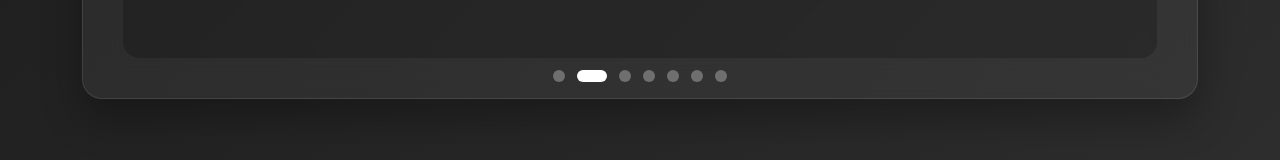
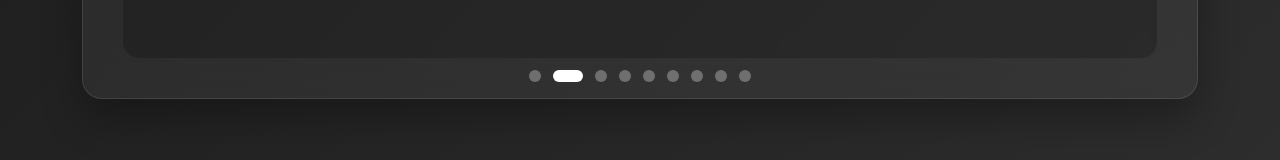
Before and after one commit to Seongrok-Shin/portfolio2, a React (Create React App) app: page / in a window 1280 px wide. Shown: the part 3786-3946 px from the top of the page. Built offline with nearby package versions, Linux system fonts and the light colour scheme.

Commit message:
chore: update mordernized project section

```diff
--- a/src/data/projectsData.js
+++ b/src/data/projectsData.js
@@ -5,6 +5,8 @@ import GreenKiwi from "../assets/greenkiwi.jpg";
 import Caito from "../assets/caito.jpg";
 import Pepe from "../assets/pepe.jpg";
 import NetflixReview from "../assets/netflixReview.PNG";
+import BlogPlatform from "../assets/blog.PNG";
+import ToDoList from "../assets/todolist.PNG";
 
 export const projectsData = [
         {
@@ -88,15 +90,15 @@ export const projectsData = [
             ],
             links: [
                 {
-                    type: "Website",
-                    url: "https://greenkiwi.vercel.app/",
-                    icon: "web",
-                    color: "#ffffff"
+                    type: "YouTube",
+                    url: "https://www.youtube.com/watch?v=FbNKT36Ebek",
+                    icon: "youtube",
+                    color: "red"
                 },
                 {
-                    type: "GitHub",
-                    url: "https://github.com/uoa-compsci399-s2-2023/capstone-project-team-34-code-critters",
-                    icon: "github",
+                    type: "Website",
+                    url: "https://2023.hackerspace.govhack.org/projects/green_kiwi",
+                    icon: "web",
                     color: "#ffffff"
                 }
             ]
@@ -104,7 +106,7 @@ export const projectsData = [
         {
             id: 5,
             title: "Caito",
-            date: "Dec 2023 – Feb 2024",
+            date: "Mar 2023 – Dec 2023",
             image: Caito,
             technologies: ["React", "Spring Boot"],
             description: [
@@ -130,27 +132,21 @@ export const projectsData = [
         },
         {
             id: 6,
-        title
-:
+            title:
                 "Pepe",
-        date
-:
-    "Mar 2024 – Jun 2024",
-        image
-:
+            date:
+                "Aug 2024",
+            image:
             Pepe,
-        technologies
-:
+            technologies:
                 ["React", "TypeScript"],
-        description
-:
+            description:
                 [
                     "Built a Chrome extension to help people focus on their work or study.",
                     "Worked as a Front-end engineer.",
                     "I implemented overlay dialogues on the web browser that pops up when a certain event is fired."
                 ],
-        links
-:
+            links:
                 [
                     {
                         type: "GitHub",
@@ -169,28 +165,22 @@ export const projectsData = [
         ,
         {
             id: 7,
-        title
-:
+            title:
                 "Netflix Review",
-        date
-:
-    "Nov 2024 – Present",
-        image
-:
+            date:
+                "Dec 2024 – Feb 2025",
+            image:
             NetflixReview,
-        technologies
-:
+            technologies:
                 ["React", "TypeScript", "AWS", "Vite", "Python", "Terraform", "FastAPI"],
-        description
-:
+            description:
                 [
                     "Developed a dashboard website to display Netflix app reviews, using React for the frontend and Python for the backend.",
                     "Designed the website’s UI with Material-UI (MUI) for a modern and responsive interface.",
                     "Utilized S3 for static hosting and data storage, ECS for managing Dockerized services, and Lambda for serverless functions.",
                     "Deployed the website on AWS."
                 ],
-        links
-:
+            links:
                 [
                     {
                         type: "Website",
@@ -199,6 +189,70 @@ export const projectsData = [
                         color: "#ffffff"
                     }
                 ]
+        },
+        {
+            id: 8,
+            title:
+                "Blog Platform",
+            date:
+                "Feb 2025",
+            image:
+            BlogPlatform,
+            technologies:
+                ["Next", "TypeScript", "Neon", "GitHub Copilot", "Vercel"],
+            description:
+                [
+                    "Developed a modern blog editor application featuring rich text formatting for an intuitive content creation experience.",
+                    "Implemented a responsive design using Tailwind CSS, ensuring a seamless and visually appealing interface across all devices.",
+                    "Integrated robust authentication and user management functionalities to provide secure access and personalized user experiences.",
+                ],
+            links:
+                [
+                    {
+                        type: "Website",
+                        url: "https://blog-platform-rose-nu.vercel.app/",
+                        icon: "web",
+                        color: "#ffffff"
+                    },
+                    {
+                        type: "GitHub",
+                        url: "https://github.com/Seongrok-Shin/blog-platform",
+                        icon: "github",
+                        color: "#ffffff"
+                    }
+                ]
+        },
+        {
+            id: 9,
+            title:
+                "Todo Web App",
+            date:
+                "June 2025",
+            image:
+            ToDoList,
+            technologies:
+                ["ASP.NET Core", "Blazor", "Bootstrap", "Supabase", "GitHub Copilot", "Render"],
+            description:
+                [
+                    "Developed a full-stack web application for personal TODO management, featuring secure user authentication and real-time data synchronization.",
+                    "Implemented CRUD functionality for personal TODO items, allowing users to create, read, update, and delete tasks efficiently.",
+                    "Enabled category-based organization and status tracking (TODO, IN PROGRESS, DONE) for comprehensive task management.",
+                ],
+            links:
+                [
+                    {
+                        type: "Website",
+                        url: "https://todo-list-wbav.onrender.com/",
+                        icon: "web",
+                        color: "#ffffff"
+                    },
+                    {
+                        type: "GitHub",
+                        url: "https://github.com/Seongrok-Shin/todo-list",
+                        icon: "github",
+                        color: "#ffffff"
+                    }
+                ]
         }
     ]
 ;
--- a/src/scss/project-modern.scss
+++ b/src/scss/project-modern.scss
@@ -271,7 +271,7 @@
     grid-template-columns: 1fr;
     gap: 20px;
     padding: 20px 15px;
-    text-align: center;
+    text-align: start;
     min-height: auto;
   }
 
@@ -320,6 +320,7 @@
   .project-content {
     padding: 15px 10px;
     min-height: auto;
+    text-align: start;
     gap: 15px;
   }
 
```
Also changed, not shown: src/assets/blog.PNG (added), src/assets/todolist.PNG (added). Lines whose indentation alone changed are shown as unchanged.
